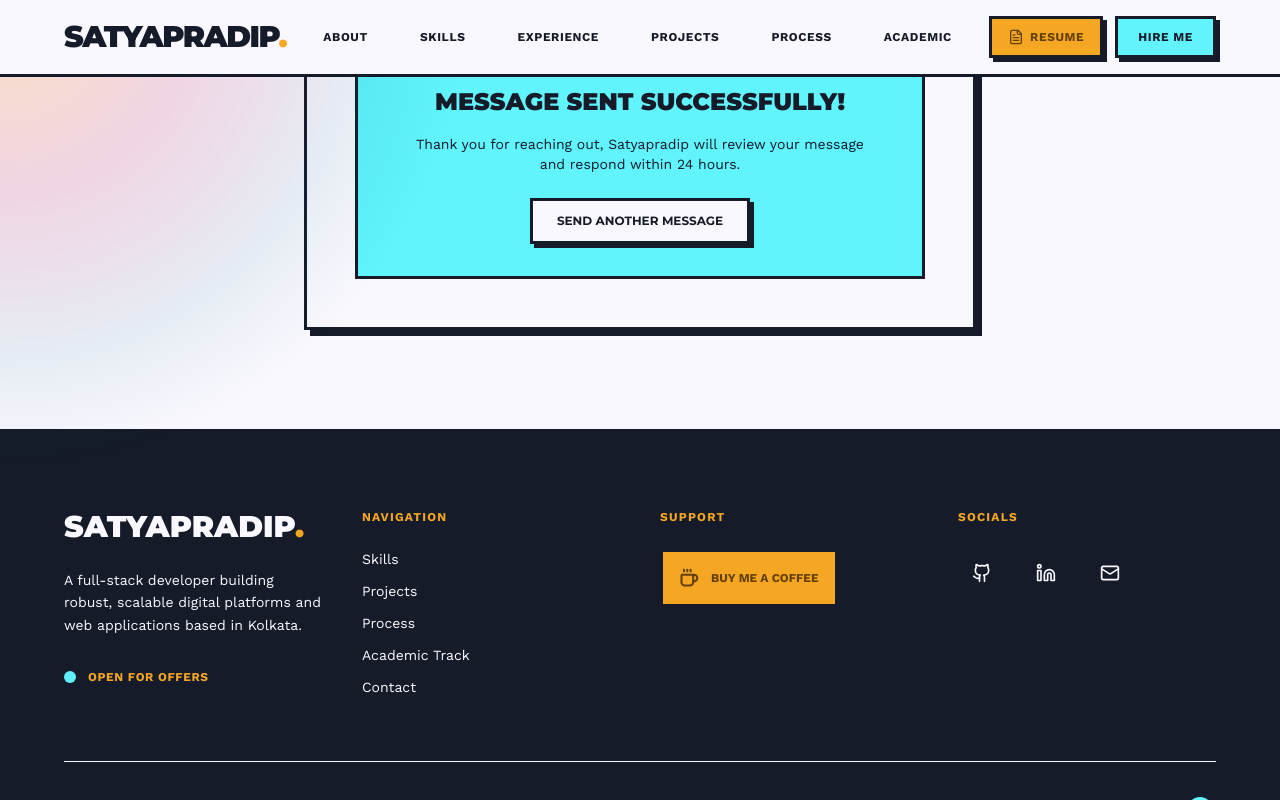
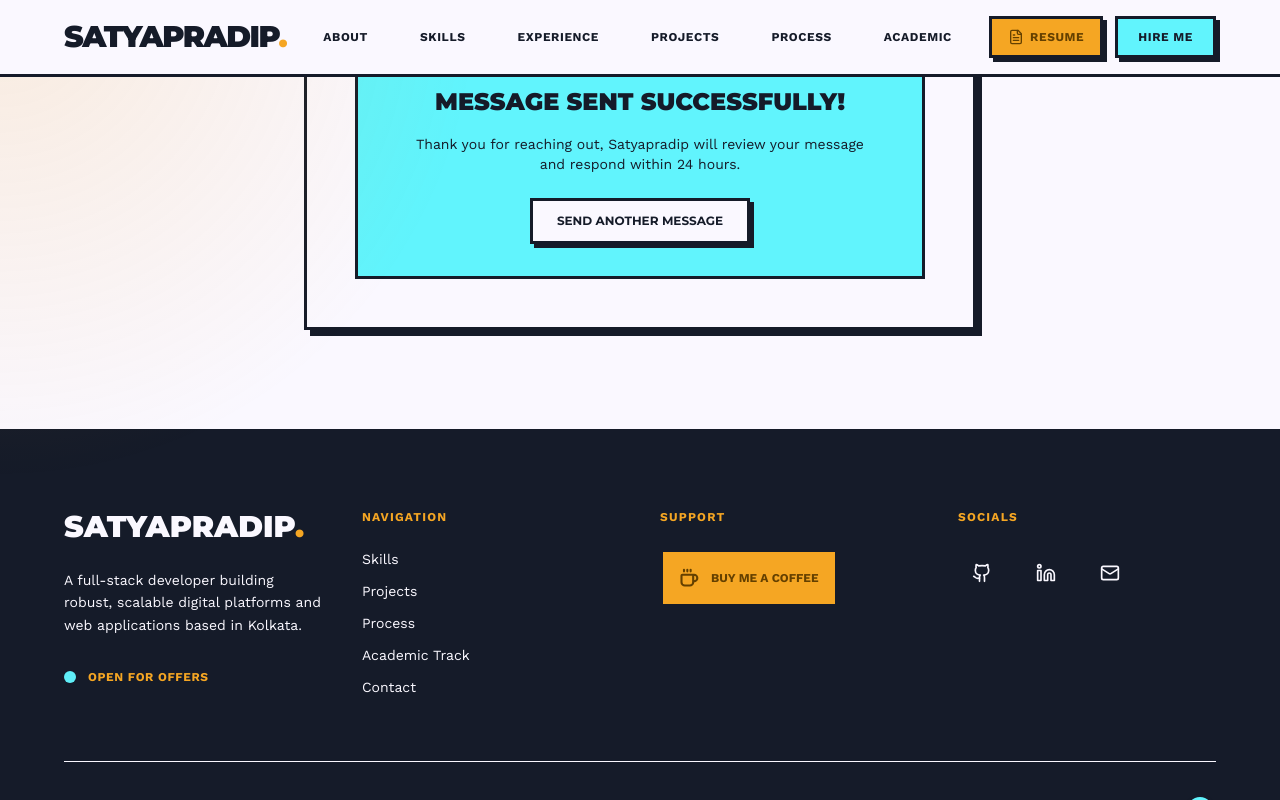
Before and after one commit to satyapradip/satyapradip.dev, a Next.js app in the folder frontend/: page / in a window 1280 px wide. Both pictures are taken after typing "Sample", "name@example.com", "Sample" into the empty fields and a click on the button "SEND MESSAGE". Shown: the part 9533-10333 px from the top of the page. Built offline with nearby package versions, Linux system fonts and the light colour scheme.

Commit message:
feat: add CursorSpotlight component for ambient mouse tracking effect

```diff
--- a/frontend/src/components/shared/CursorSpotlight.tsx
+++ b/frontend/src/components/shared/CursorSpotlight.tsx
@@ -5,17 +5,15 @@ import React, { useEffect, useState } from "react";
 /**
  * CursorSpotlight Component
  *
- * Tracks mouse cursor movement across the viewport to display a vibrant,
- * multi-stop ambient radial spotlight effect. Specially tuned with warm amber,
- * crimson, and secondary teal tones so it remains clearly visible over both
- * light beige backgrounds (#faf8ff) and dark sections.
+ * Tracks mouse cursor movement across the viewport to display a soft,
+ * ambient radial gradient spotlight effect, adding dynamic depth to the portfolio layout.
  */
 export function CursorSpotlight() {
   const [position, setPosition] = useState({ x: -100, y: -100 });
   const [isVisible, setIsVisible] = useState(false);
 
   useEffect(() => {
-    // Disable on coarse pointer / touch devices for performance
+    // Check if device supports fine mouse pointer
     const isTouchDevice = window.matchMedia("(pointer: coarse)").matches;
     if (isTouchDevice) return;
 
@@ -41,10 +39,10 @@ export function CursorSpotlight() {
 
   return (
     <div
-      className="pointer-events-none fixed inset-0 z-40 transition-opacity duration-300 ease-out"
+      className="pointer-events-none fixed inset-0 z-30 transition-opacity duration-500 ease-out"
       style={{
         opacity: isVisible ? 1 : 0,
-        background: `radial-gradient(550px circle at ${position.x}px ${position.y}px, rgba(245, 166, 35, 0.28) 0%, rgba(189, 0, 65, 0.14) 35%, rgba(0, 105, 110, 0.08) 65%, transparent 85%)`,
+        background: `radial-gradient(600px circle at ${position.x}px ${position.y}px, rgba(245, 166, 35, 0.15), transparent 80%)`,
       }}
       aria-hidden="true"
     />
```
